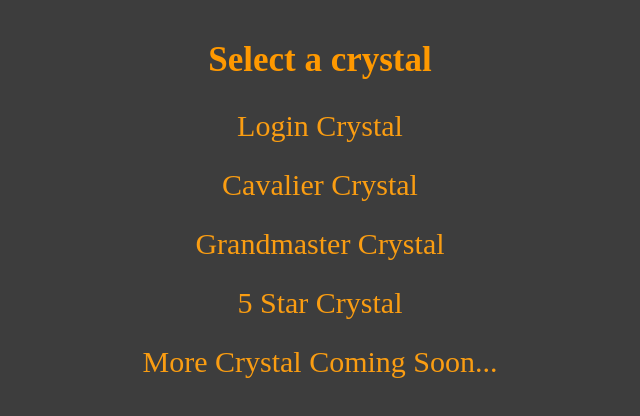
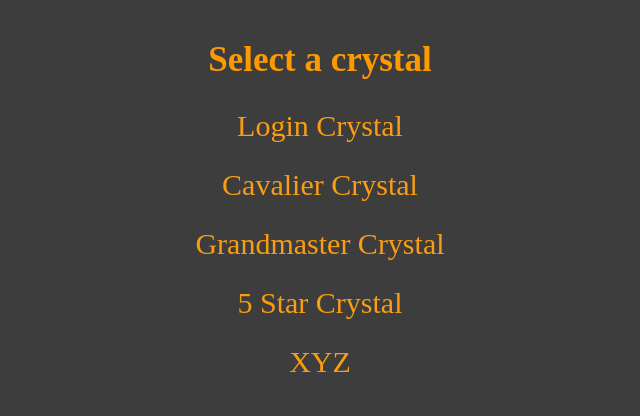
Before and after one commit to djindevstuff/djindevstuff.github.io, a plain HTML site: page crystals/index.htm in a window 1280 px wide. Shown: the whole page, without its empty margins (320-960 px from the left). Drawn offline with Linux system fonts and the light colour scheme.

Commit message:
Updated!

```diff
--- a/crystals/index.htm
+++ b/crystals/index.htm
@@ -62,7 +62,7 @@
             <div id="button"><a href="cavCrystal.htm">Cavalier Crystal</a></div>
             <div id="button"><a href="gmCrystal.htm">Grandmaster Crystal</a></div>
             <div id="button"><a href="fiveStar.htm">5 Star Crystal</a></div>
-            <div id="button"><a href="">More Crystal Coming Soon...</a></div>
+            <div id="button"><a href="">XYZ</a></div>
         </div>
     </body>
 </html>
```
